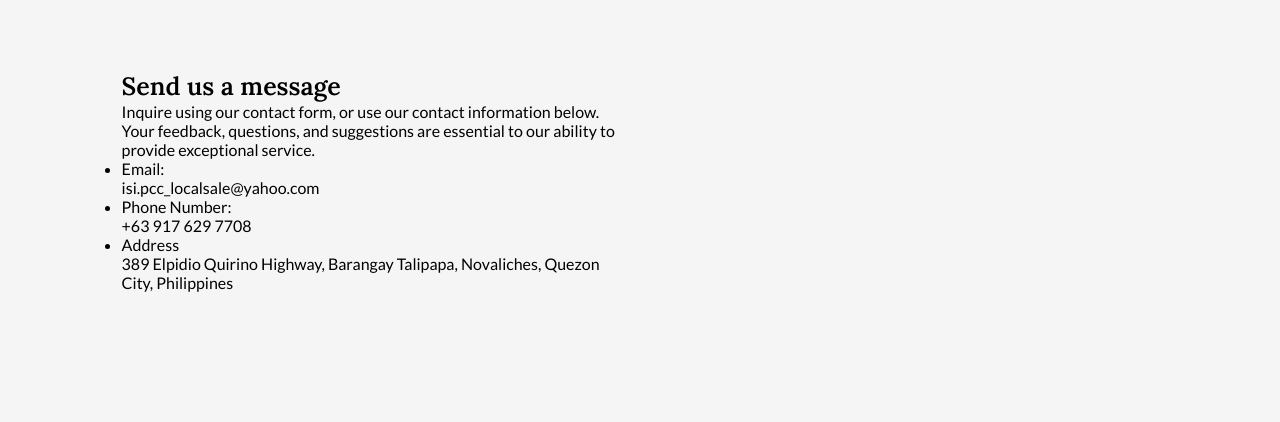
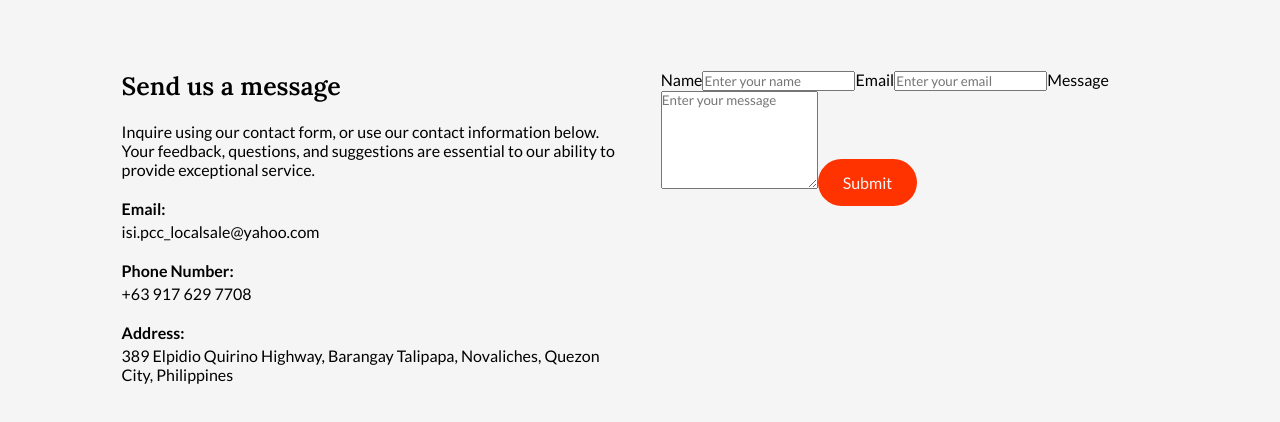
Before and after one commit to ktan16/isi-webpage, a React (Vite) app in the folder isi-webp/: page / in a window 1280 px wide. Shown: the part 3462-3884 px from the top of the page. Before the commit the page ends 3834 px from the top, so only its background shows below. Built offline with nearby package versions, Linux system fonts and the light colour scheme.

Commit message:
contact css

```diff
--- a/isi-webp/src/components/Contact/Contact.css
+++ b/isi-webp/src/components/Contact/Contact.css
@@ -14,4 +14,30 @@
   font-weight: 600;
   font-size: 25px;
   font-family: "Lora", serif;
+  display: flex;
+  align-items: center;
+  margin-bottom: 20px;
 }
+
+.contact-col p {
+  display: flex;
+  align-items: center;
+  margin: 20px 0;
+}
+
+.contact-col ul {
+  display: flex;
+  flex-direction: column;
+  gap: 20px;
+}
+
+.contact-col ul li {
+  list-style: none;
+  display: flex;
+  flex-direction: column;
+}
+
+.label {
+  font-weight: bold;
+  margin-bottom: 4px;
+}
--- a/isi-webp/src/components/Contact/Contact.jsx
+++ b/isi-webp/src/components/Contact/Contact.jsx
@@ -15,19 +15,16 @@ const Contact = () => {
         <ul>
           <li>
             <span className="label">Email:</span>
-            <br />
             <span className="value">isi.pcc_localsale@yahoo.com</span>
           </li>
 
           <li>
             <span className="label">Phone Number:</span>
-            <br />
             <span className="value">+63 917 629 7708</span>
           </li>
 
           <li>
-            <span className="label">Address</span>
-            <br />
+            <span className="label">Address:</span>
             <span className="value">
               389 Elpidio Quirino Highway, Barangay Talipapa, Novaliches, Quezon
               City, Philippines
@@ -36,7 +33,37 @@ const Contact = () => {
         </ul>
       </div>
 
-      <div className="contact-col"></div>
+      <div className="contact-col">
+        <form>
+          <label>Name</label>
+          <input
+            type="text"
+            name="name"
+            placeholder="Enter your name"
+            required
+          />
+
+          <label>Email</label>
+          <input
+            type="text"
+            name="email"
+            placeholder="Enter your email"
+            required
+          />
+
+          <label>Message</label>
+          <textarea
+            name="message"
+            rows="6"
+            placeholder="Enter your message"
+            required
+          ></textarea>
+
+          <button type="submit" className="btn">
+            Submit
+          </button>
+        </form>
+      </div>
     </div>
   );
 };
```
